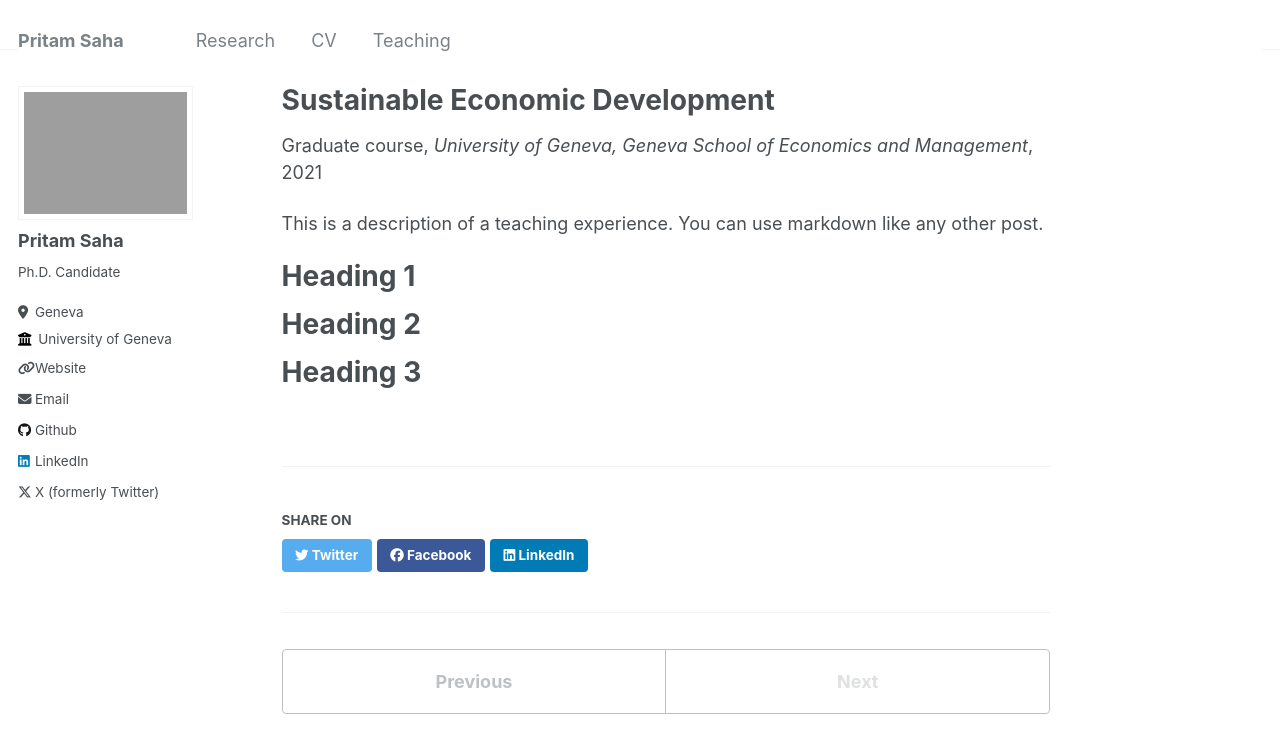
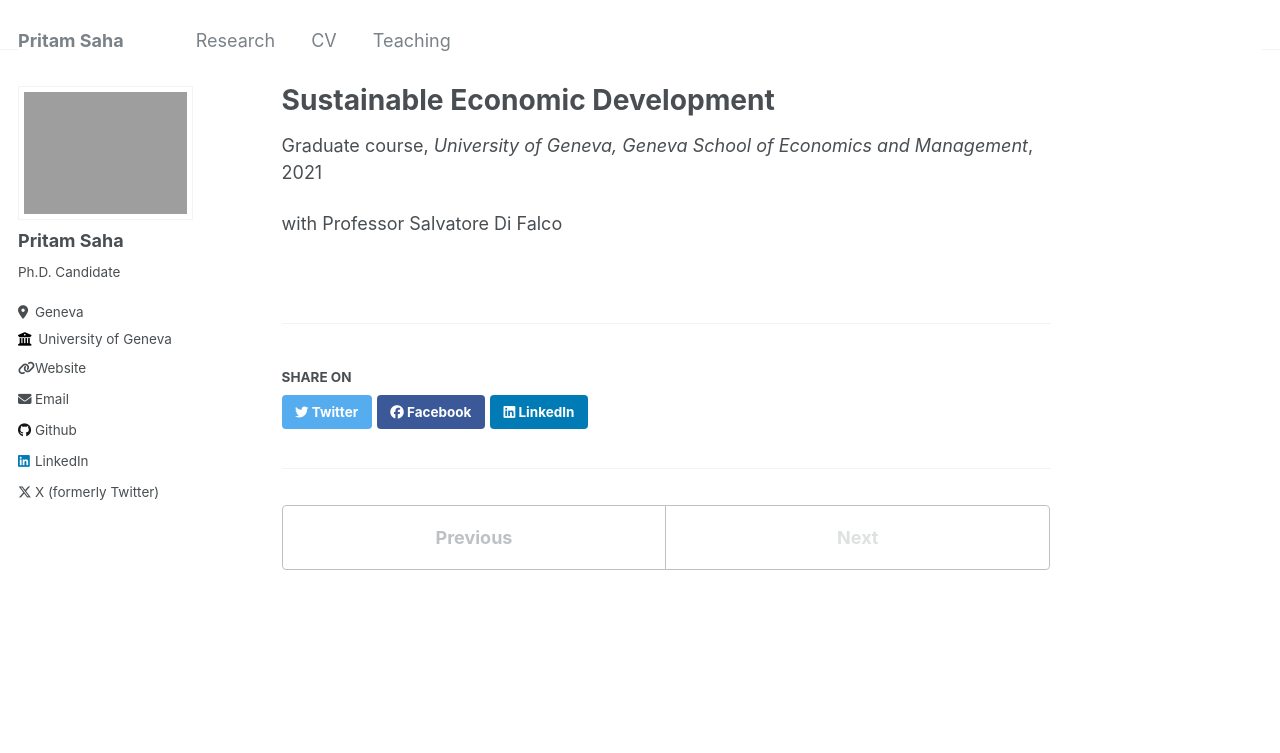
Before and after one commit to s-pritam/s-pritam.github.io, a Jekyll site: the page built from _teaching/S417070.md, in a window 1280 px wide. Shown: the top 753 px of the page. Built offline with Jekyll 4.4.1, drawn with Linux system fonts in a browser that asks for light colours.

Commit message:
Update and rename 2014-spring-teaching-1.md to S417070.md

```diff
--- a/_teaching/2014-spring-teaching-1.md
+++ b/_teaching/S417070.md
@@ -2,19 +2,10 @@
 title: "Sustainable Economic Development"
 collection: teaching
 type: "Graduate course"
-permalink: /teaching/2014-spring-teaching-1
+permalink: /teaching/S417070
 venue: "University of Geneva, Geneva School of Economics and Management"
 date: 2021-09-20
 location: "Geneva, Switzerland"
 ---
 
-This is a description of a teaching experience. You can use markdown like any other post.
-
-Heading 1
-======
-
-Heading 2
-======
-
-Heading 3
-======
+with Professor Salvatore Di Falco
```
